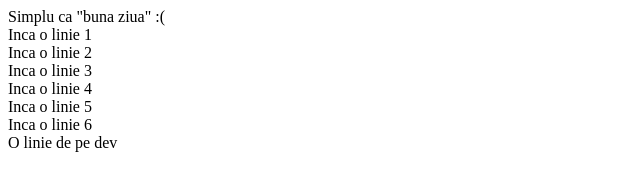
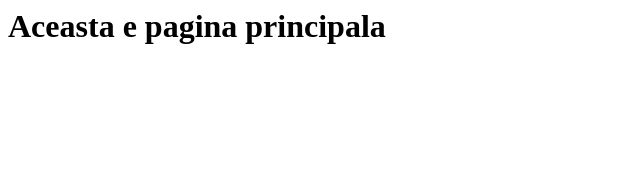
Before and after one commit to tutor-fs1/tutorial, a plain HTML site: page index.html in a window 1280 px wide. Shown: the whole page, without its empty margins (0-640 px from the left). Drawn offline with Linux system fonts and the light colour scheme.

Commit message:
Aici suntem

```diff
--- a/index.html
+++ b/index.html
@@ -1,8 +1 @@
-Simplu ca "buna ziua" :(
-<div>Inca o linie 1</div>
-<div>Inca o linie 2</div>
-<div>Inca o linie 3</div>
-<div>Inca o linie 4</div>
-<div>Inca o linie 5</div>
-<div>Inca o linie 6</div>
-<div>O linie de pe dev</div>
+<h1>Aceasta e pagina principala</h1>
```
